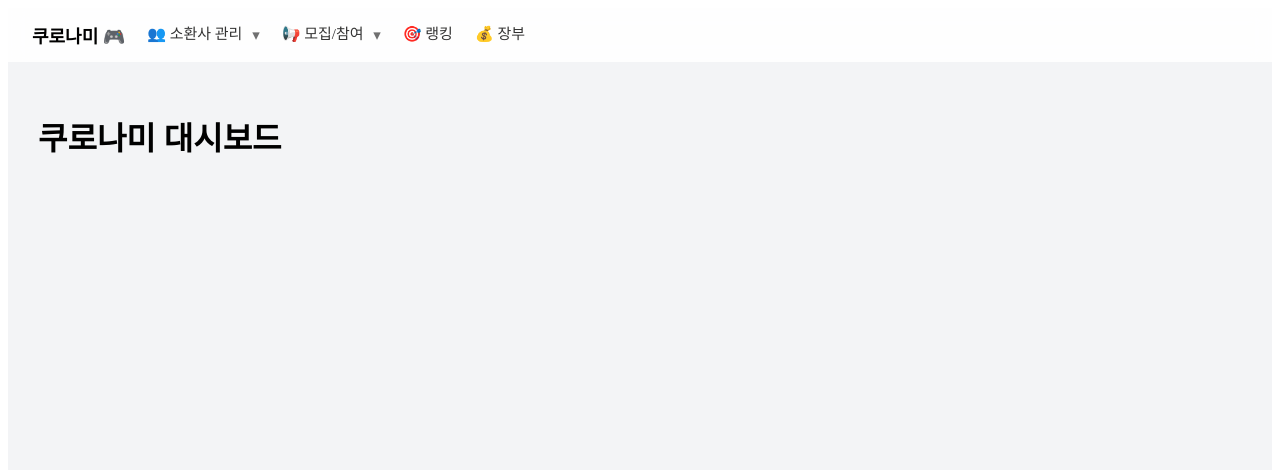
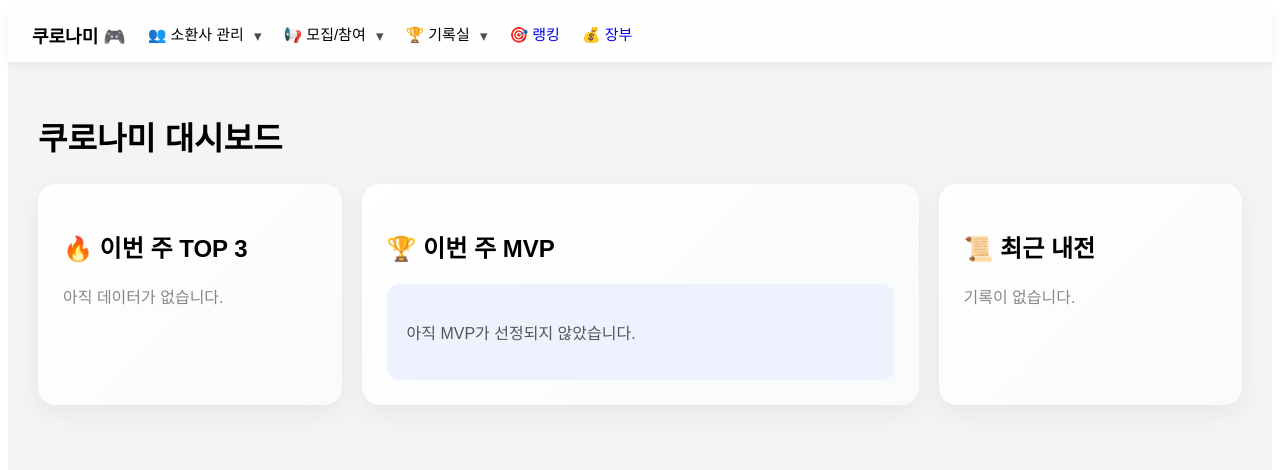
Before and after one commit to yoona0321/kuronami-dashboard, a Next.js app: page / in a window 1280 px wide. Shown: the top 470 px of the page. Built offline with nearby package versions, Linux system fonts and the light colour scheme.

Commit message:
hover animation complete

```diff
--- a/pages/index.js
+++ b/pages/index.js
@@ -1,12 +1,8 @@
 import Link from "next/link";
 import { useState } from "react";
-import { useRouter } from "next/router";
 
 export default function Home() {
   const [openMenu, setOpenMenu] = useState(null);
-  const router = useRouter(); // 🔥 현재 페이지 감지
-
-  const current = router.pathname;
 
   // 카드 스타일
   const cardStyle = {
@@ -28,7 +24,7 @@ export default function Home() {
     e.currentTarget.style.boxShadow = "0 8px 25px rgba(0,0,0,0.06)";
   };
 
-  // 드롭다운
+  // 드롭다운 스타일
   const dropdownStyle = {
     position: "absolute",
     top: "42px",
@@ -49,6 +45,7 @@ export default function Home() {
     borderRadius: "8px"
   };
 
+  // 화살표
   const arrowStyle = {
     fontSize: "15px",
     marginLeft: "6px",
@@ -57,6 +54,7 @@ export default function Home() {
     top: "1px"
   };
 
+  // 메뉴 스타일
   const menuTextStyle = {
     cursor: "pointer",
     fontSize: "15px",
@@ -65,34 +63,36 @@ export default function Home() {
     transition: "color 0.2s ease"
   };
 
-  // 🔥 현재 페이지인지 확인
-  const isActive = (path) => current === path;
-
-  // hover
+  // hover 효과 함수
   const menuHover = (e) => {
     e.currentTarget.style.color = "#6366f1";
     e.currentTarget.querySelector(".underline").style.width = "100%";
   };
 
-  const menuLeave = (e, active) => {
-    if (!active) {
-      e.currentTarget.style.color = "#333";
-      e.currentTarget.querySelector(".underline").style.width = "0%";
-    }
+  const menuLeave = (e) => {
+    e.currentTarget.style.color = "#333";
+    e.currentTarget.querySelector(".underline").style.width = "0%";
   };
 
   return (
-    <div style={{ background: "#f3f4f6", minHeight: "100vh" }}>
+    <div style={{
+      background: "#f3f4f6",
+      minHeight: "100vh",
+      fontFamily: "sans-serif"
+    }}>
 
-      {/* 메뉴바 */}
+      {/* 🔥 메뉴바 */}
       <div style={{
         position: "sticky",
         top: 0,
+        zIndex: 100,
         display: "flex",
+        alignItems: "center",
         gap: "22px",
         padding: "14px 24px",
         background: "rgba(255,255,255,0.9)",
-        backdropFilter: "blur(10px)"
+        backdropFilter: "blur(10px)",
+        boxShadow: "0 4px 12px rgba(0,0,0,0.05)"
       }}>
 
         <div style={{ fontWeight: "bold", fontSize: "18px" }}>
@@ -104,18 +104,11 @@ export default function Home() {
           <div
             onClick={() => setOpenMenu(openMenu === "member" ? null : "member")}
             onMouseEnter={menuHover}
-            onMouseLeave={(e) => menuLeave(e, isActive("/lol") || isActive("/valo"))}
-            style={{
-              ...menuTextStyle,
-              color: (isActive("/lol") || isActive("/valo")) ? "#6366f1" : "#333"
-            }}
+            onMouseLeave={menuLeave}
+            style={menuTextStyle}
           >
             👥 소환사 관리 <span style={arrowStyle}>▾</span>
-
-            <div className="underline" style={{
-              ...underlineStyle,
-              width: (isActive("/lol") || isActive("/valo")) ? "100%" : "0%"
-            }} />
+            <div className="underline" style={underlineStyle} />
           </div>
 
           {openMenu === "member" && (
@@ -126,23 +119,16 @@ export default function Home() {
           )}
         </div>
 
-        {/* 📢 모집 */}
+        {/* 📢 모집/참여 */}
         <div style={{ position: "relative" }}>
           <div
             onClick={() => setOpenMenu(openMenu === "apply" ? null : "apply")}
             onMouseEnter={menuHover}
-            onMouseLeave={(e) => menuLeave(e, isActive("/apply"))}
-            style={{
-              ...menuTextStyle,
-              color: isActive("/apply") ? "#6366f1" : "#333"
-            }}
+            onMouseLeave={menuLeave}
+            style={menuTextStyle}
           >
             📢 모집/참여 <span style={arrowStyle}>▾</span>
-
-            <div className="underline" style={{
-              ...underlineStyle,
-              width: isActive("/apply") ? "100%" : "0%"
-            }} />
+            <div className="underline" style={underlineStyle} />
           </div>
 
           {openMenu === "apply" && (
@@ -152,53 +138,78 @@ export default function Home() {
           )}
         </div>
 
+        {/* 🏆 기록실 */}
+        <div style={{ position: "relative" }}>
+          <div
+            onClick={() => setOpenMenu(openMenu === "record" ? null : "record")}
+            onMouseEnter={menuHover}
+            onMouseLeave={menuLeave}
+            style={menuTextStyle}
+          >
+            🏆 기록실 <span style={arrowStyle}>▾</span>
+            <div className="underline" style={underlineStyle} />
+          </div>
+
+          {openMenu === "record" && (
+            <div style={dropdownStyle}>
+              <Link href="/lol-record" style={itemStyle}>📊 롤 내전 기록</Link>
+              <Link href="/valo-record" style={itemStyle}>📊 발로 내전 기록</Link>
+              <Link href="/ranking-all" style={itemStyle}>🥇 통합 랭킹</Link>
+            </div>
+          )}
+        </div>
+
         {/* 🎯 랭킹 */}
-        <Link
-          href="/ranking"
-          style={{
-            ...menuTextStyle,
-            textDecoration: "none",
-            color: isActive("/ranking") ? "#6366f1" : "#333"
-          }}
+        <Link href="/ranking" style={{ ...menuTextStyle, textDecoration: "none" }}
           onMouseEnter={menuHover}
-          onMouseLeave={(e) => menuLeave(e, isActive("/ranking"))}
+          onMouseLeave={menuLeave}
         >
           🎯 랭킹
-          <div className="underline" style={{
-            ...underlineStyle,
-            width: isActive("/ranking") ? "100%" : "0%"
-          }} />
+          <div className="underline" style={underlineStyle} />
         </Link>
 
         {/* 💰 장부 */}
-        <Link
-          href="/finance"
-          style={{
-            ...menuTextStyle,
-            textDecoration: "none",
-            color: isActive("/finance") ? "#6366f1" : "#333"
-          }}
+        <Link href="/finance" style={{ ...menuTextStyle, textDecoration: "none" }}
           onMouseEnter={menuHover}
-          onMouseLeave={(e) => menuLeave(e, isActive("/finance"))}
+          onMouseLeave={menuLeave}
         >
           💰 장부
-          <div className="underline" style={{
-            ...underlineStyle,
-            width: isActive("/finance") ? "100%" : "0%"
-          }} />
+          <div className="underline" style={underlineStyle} />
         </Link>
 
       </div>
 
+      {/* 🔥 본문 */}
       <div style={{ padding: "30px" }}>
-        <h1>쿠로나미 대시보드</h1>
+        <h1 style={{ marginBottom: "25px" }}>쿠로나미 대시보드</h1>
+
+        <div style={{ display: "flex", gap: "20px" }}>
+
+          <div style={{ ...cardStyle, flex: 1 }} onMouseEnter={handleHover} onMouseLeave={handleLeave}>
+            <h2>🔥 이번 주 TOP 3</h2>
+            <p style={{ color: "#888" }}>아직 데이터가 없습니다.</p>
+          </div>
+
+          <div style={{ ...cardStyle, flex: 2 }} onMouseEnter={handleHover} onMouseLeave={handleLeave}>
+            <h2>🏆 이번 주 MVP</h2>
+            <div style={{ background: "#eef2ff", padding: "20px", borderRadius: "12px" }}>
+              <p style={{ color: "#555" }}>아직 MVP가 선정되지 않았습니다.</p>
+            </div>
+          </div>
+
+          <div style={{ ...cardStyle, flex: 1 }} onMouseEnter={handleHover} onMouseLeave={handleLeave}>
+            <h2>📜 최근 내전</h2>
+            <p style={{ color: "#888" }}>기록이 없습니다.</p>
+          </div>
+
+        </div>
       </div>
 
     </div>
   );
 }
 
-// 밑줄
+// 🔥 밑줄 스타일 (여기 맨 아래!)
 const underlineStyle = {
   position: "absolute",
   bottom: 0,
```
